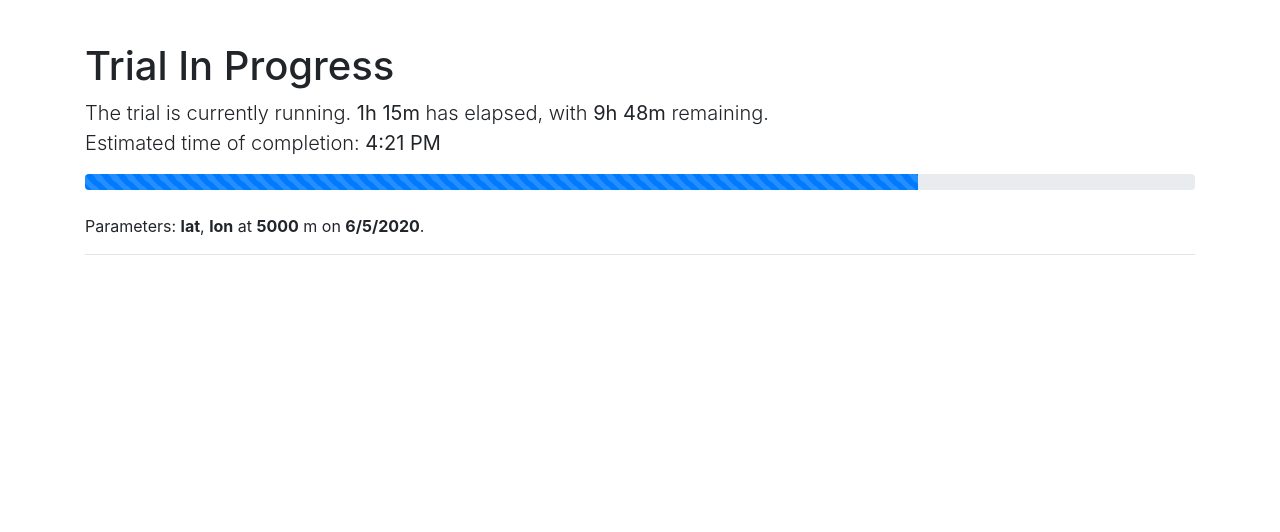
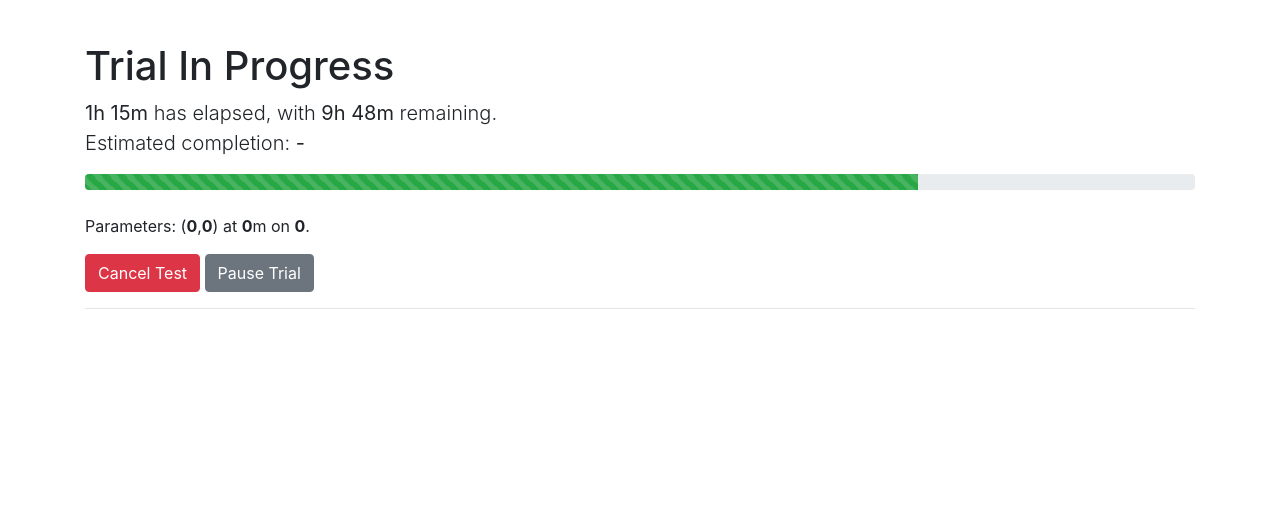
Before and after one commit to colebergmann/sonos-bot, a Flask app: template app/templates/home.html in a window 1280 px wide. Shown: the part 56-588 px from the top of the page. Run offline with Flask 2, Linux system fonts and the light colour scheme; the template is opened without the code that fills it, so the values that code supplies are empty; some libraries are stand-ins or nearby versions.

Commit message:
cb - added cancel test button, added pause/resume buttons, and added dynamic js to homepage

```diff
--- a/app/Robot.py
+++ b/app/Robot.py
@@ -8,6 +8,10 @@ class Robot:
     rotational_motor = StepperMotor("Rotational", 1, 2, 3, 4, 5)
     status = "ready"  # status = ready/calculating/resetting/running/done
     model = None
+    lat = 0
+    lon = 0
+    elevation = 0
+    date = 0
 
     def __init__(self):
         print("DEBUG: [ROBOT] Object instantiated")
@@ -18,6 +22,10 @@ class Robot:
         # make sure the calculations are successful. if not, kick user back to params page
         try:
             model = Model(lat, lon, elevation, date)
+            self.lat = lat
+            self.lon = lon
+            self.elevation = elevation
+            self.date = date
         except:
             self.status = "ready"
             return
@@ -36,8 +44,30 @@ class Robot:
     def get_state(self):
         return {
             "status": self.status,
-            "rotational_motor": self.rotational_motor.get_state()
+            "rotational_motor": self.rotational_motor.get_state(),
+            "lat":self.lat,
+            "lon":self.lon,
+            "elevation":self.elevation,
+            "date":self.date,
+            "completion":self.getCompletionDate()
         }
 
     def get_status(self):
         return self.status
+
+    def pause(self):
+        if self.status == "running":
+            self.status = "paused"
+
+    def resume(self):
+        if self.status == "paused":
+            self.status = "running"
+
+    def cancel(self):
+        self.status = "ready"
+
+    def getCompletionDate(self):
+        if self.status == "running":
+            return "12:51 PM on Friday March 21st"
+        else:
+            return "-"
--- a/app/templates/home.html
+++ b/app/templates/home.html
@@ -12,6 +12,7 @@
     <link rel="stylesheet" href="https://stackpath.bootstrapcdn.com/bootstrap/4.4.1/css/bootstrap.min.css"
         integrity="sha384-Vkoo8x4CGsO3+Hhxv8T/Q5PaXtkKtu6ug5TOeNV6gBiFeWPGFN9MuhOf23Q9Ifjh" crossorigin="anonymous">
     <meta name="theme-color" content="#563d7c">
+    <link href="https://cdnjs.cloudflare.com/ajax/libs/font-awesome/5.12.1/js/all.min.js" rel="stylesheet">
 
 </head>
 
@@ -41,22 +42,50 @@
     <!-- Begin page content -->
     <main role="main" class="flex-shrink-0">
         <div class="container">
-            <h1 class="mt-5">Trial In Progress</h1>
-            <p class="lead">The trial is currently running. <strong>1h 15m</strong> has elapsed, with <strong>9h 48m</strong> remaining.<br>Estimated time of completion: <strong>4:21 PM</strong></p>
+            <h1 class="mt-5" id="head">Trial In Progress</h1>
+            <p class="lead"><strong>1h 15m</strong> has elapsed, with <strong>9h 48m</strong> remaining.<br>Estimated completion: <strong id="completion">-</strong></p>
             <div class="progress">
-                <div class="progress-bar progress-bar-striped progress-bar-animated" role="progressbar" style="width: 75%"></div>
+                <div class="progress-bar bg-success progress-bar-striped progress-bar-animated" role="progressbar" id="progress" style="width: 75%"></div>
             </div>
             <br>
-            <p>Parameters: <strong>lat</strong>, <strong>lon</strong> at <strong>5000</strong> m on <strong>6/5/2020</strong>.</p>
+            <p>Parameters: (<strong id="lat"></strong>,<strong id="lon"></strong>) at <strong id="elevation"></strong>m on <strong id="date"></strong>.</p>
+            <button type="button" class="btn btn-danger" data-toggle="modal" data-target="#stopModal">Cancel Test</button>
+            <button type="button" class="btn btn-secondary" onclick="pause()" id="pauseBtn">Pause Trial</button>
+            <button type="button" class="btn btn-success" onclick="resume()" id="resumeBtn" hidden>Resume Trial</button>
             <hr>
         </div>
     </main>
+
 
     <footer class="footer mt-auto py-3">
         <div class="container">
             <span class="text-muted">acknowledgements?? - 2020</span>
         </div>
     </footer>
+
+    <!-- Modal -->
+<div class="modal fade" id="stopModal" tabindex="-1" role="dialog">
+  <div class="modal-dialog" role="document">
+    <div class="modal-content">
+      <div class="modal-header">
+        <h5 class="modal-title">Cancel Test</h5>
+        <button type="button" class="close" data-dismiss="modal" aria-label="Close">
+          <span aria-hidden="true">&times;</span>
+        </button>
+      </div>
+      <div class="modal-body">
+          Are you sure you want to cancel the current test? All motors will stop and the recorded data will be discarded.
+          <br><strong>This action can not be reversed.</strong>
+      </div>
+      <div class="modal-footer">
+        <button type="button" class="btn btn-secondary" data-dismiss="modal">Cancel</button>
+        <button type="button" class="btn btn-danger" onclick="cancel()">Confirm Cancel</button>
+      </div>
+    </div>
+  </div>
+</div>
+
+
     <script src="https://ajax.googleapis.com/ajax/libs/jquery/3.4.1/jquery.min.js"></script>
     <script src="https://cdn.jsdelivr.net/npm/popper.js@1.16.0/dist/umd/popper.min.js"
         integrity="sha384-Q6E9RHvbIyZFJoft+2mJbHaEWldlvI9IOYy5n3zV9zzTtmI3UksdQRVvoxMfooAo"
@@ -64,6 +93,59 @@
     <script src="https://stackpath.bootstrapcdn.com/bootstrap/4.4.1/js/bootstrap.min.js"
         integrity="sha384-wfSDF2E50Y2D1uUdj0O3uMBJnjuUD4Ih7YwaYd1iqfktj0Uod8GCExl3Og8ifwB6"
         crossorigin="anonymous"></script>
+
+<script>
+    function pause() {
+        $.post("/setstatus/pause", function(data, status){
+            update();
+              //alert("Done")
+          });
+    }
+    function resume() {
+        $.post("/setstatus/resume", function(data, status){
+              //alert("Done")
+            update();
+          });
+    }
+    function cancel() {
+        $.post("/setstatus/cancel", function(data, status){
+              //alert("Done")
+            update();
+          });
+    }
+
+    function update() {
+        $.get("/state", function(data, status){
+            document.getElementById("completion").innerHTML = data.completion
+            document.getElementById("date").innerHTML = data.date
+            document.getElementById("lat").innerHTML = data.lat
+            document.getElementById("lon").innerHTML = data.lon
+            document.getElementById("elevation").innerHTML = data.elevation
+            if (data.status == "ready" || data.status == "calculating" || data.status == "resetting") {
+                location.reload();
+            }
+            if (data.status == "running") {
+                document.getElementById("head").innerHTML = "Trial In Progress"
+                document.getElementById("pauseBtn").hidden = false
+                document.getElementById("resumeBtn").hidden = true
+                document.getElementById("progress").className = "progress-bar bg-success progress-bar-striped progress-bar-animated";
+            } else if (data.status == "paused") {
+                document.getElementById("head").innerHTML = "Trial Paused"
+                document.getElementById("pauseBtn").hidden = true
+                document.getElementById("resumeBtn").hidden = false
+                document.getElementById("progress").className = "progress-bar bg-secondary";
+            }
+          });
+    }
+
+    $( document ).ready(function() {
+        update()
+        $(function(){
+            setInterval(update, 5000);
+        });
+    });
+
+</script>
 </body>
 
 </html>
--- a/app/test.py
+++ b/app/test.py
@@ -3,7 +3,7 @@ import pandas as pd
 from Model import Model
 
 mdl = Model(12, 12, 6200, '06/05/1999')
-# mdl = Model(34.42,-119.82, 6200, '2019-12-06')
+#mdl = Model(34.42,-119.82, 6200, '2019-12-06')
 
 # wtf why is az vertical in the middle of the day?
 
--- a/app/webserver.py
+++ b/app/webserver.py
@@ -41,9 +41,23 @@ def home():
 def test():
     return robot.get_state()
 
+@app.route('/setstatus/<string:s>', methods=["POST"])
+def setState(s):
+    if s == "pause":
+        robot.pause()
+    elif s == "resume":
+        robot.resume()
+    elif s == "cancel":
+        robot.cancel()
+    else:
+        return {"error": "Unknown state"}
+    return {"status":"success"}
+
 
 @app.route('/setup/submit', methods=['POST'])
 def submit_params():
+    if robot.get_status() != "ready":
+        return {"error": "Robot is currently running a test. See the status <a href='/'>here</a>"}
     if request.json is None:
         return {"error": "Request is not in JSON format"}
     if request.json.get("lat") is None or request.json.get("lon") is None or request.json.get("elevation") is None \
```
Also changed, not shown: app/templates/setup.html (+17 -4 lines), README.md.
